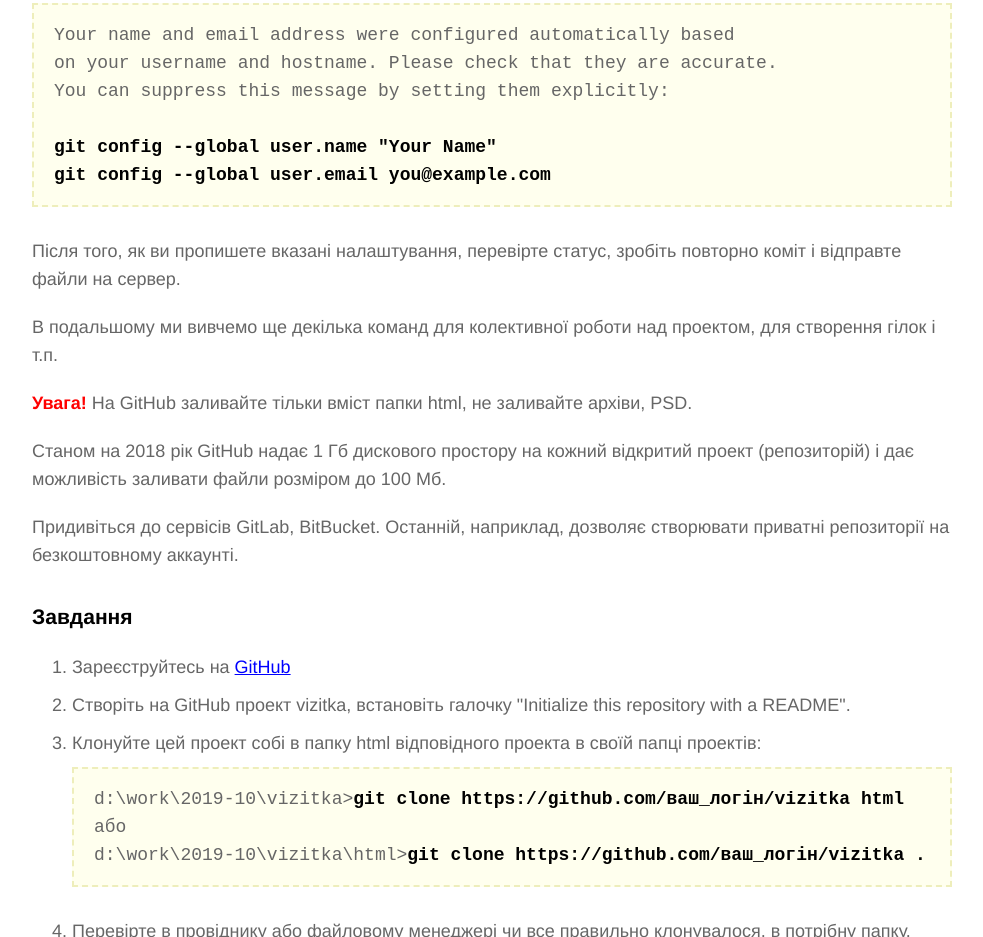
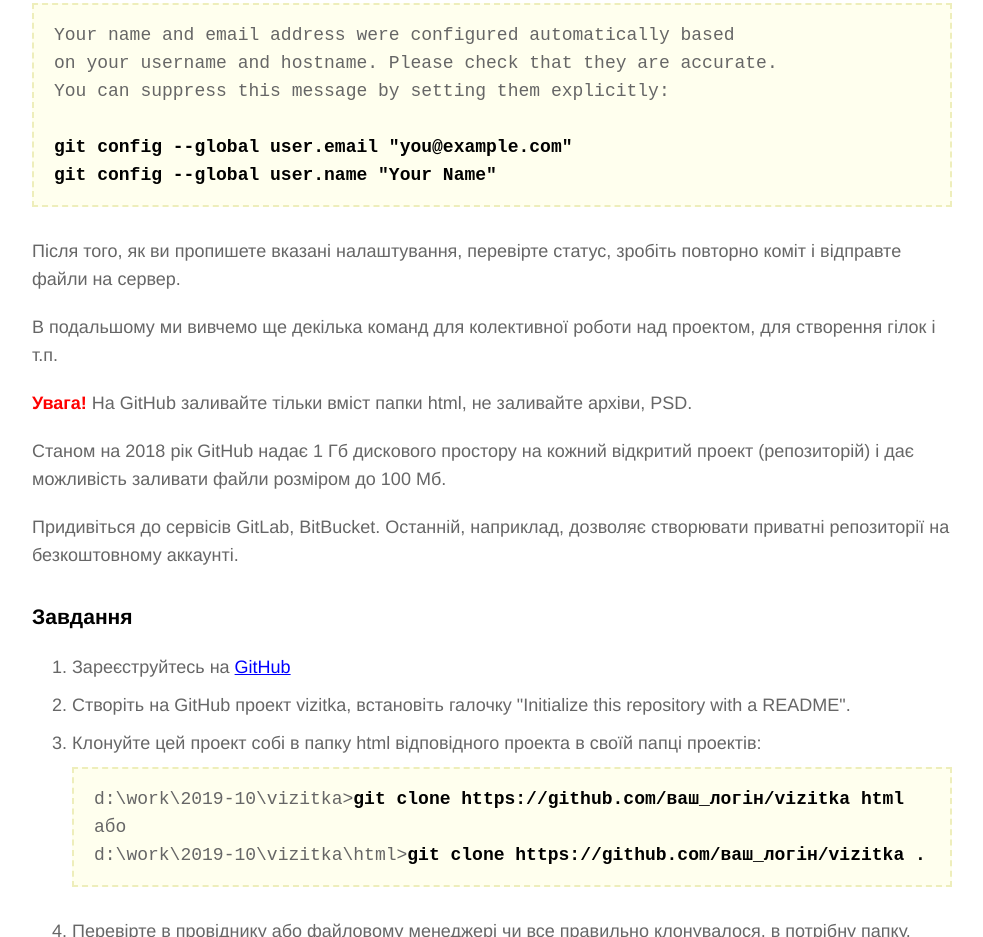
Before and after one commit to poshtarboba/fe, a plain HTML site: page tools_git_start.html in a window 1280 px wide. Shown: the part 3778-4715 px from the top of the page, without its empty margins (148-1131 px from the left). Drawn offline with Linux system fonts and the light colour scheme.

Commit message:
fix lection about git-start

```diff
--- a/tools_git_start.html
+++ b/tools_git_start.html
@@ -77,8 +77,8 @@
 				Your name and email address were configured automatically based<br>
 				on your username and hostname. Please check that they are accurate.<br>
 				You can suppress this message by setting them explicitly:<br><br>
-				<strong>git config --global user.name "Your Name"<br>
-			    git config --global user.email you@example.com</strong>
+				<strong>git config --global user.email "you@example.com"<br>
+			    git config --global user.name "Your Name"</strong>
 			</code>
 			<p>Після того, як ви пропишете вказані налаштування, перевірте статус, зробіть повторно коміт і відправте файли на сервер.</p>
 			<p>В подальшому ми вивчемо ще декілька команд для колективної роботи над проектом, для створення гілок і т.п.</p>
```
